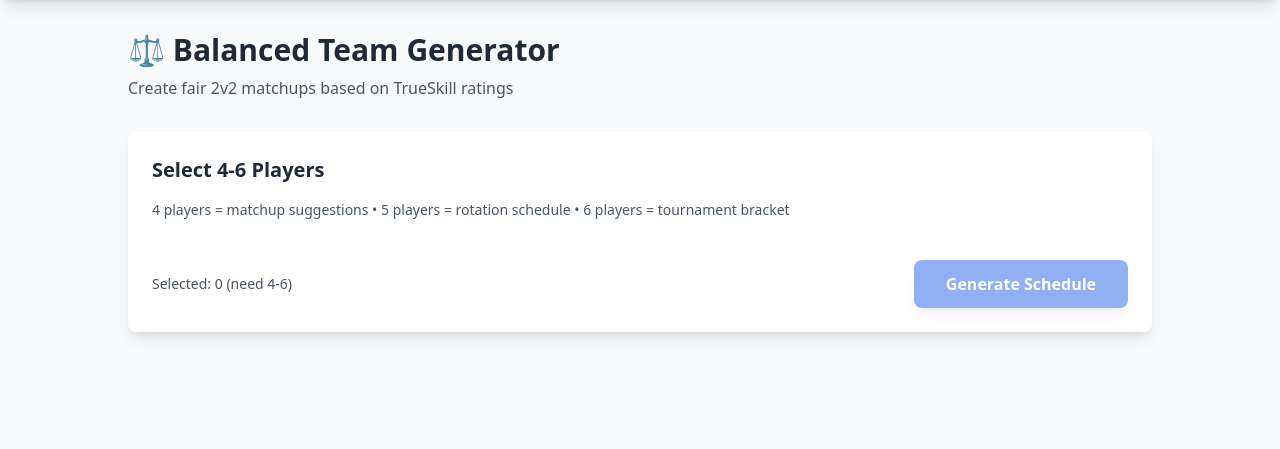
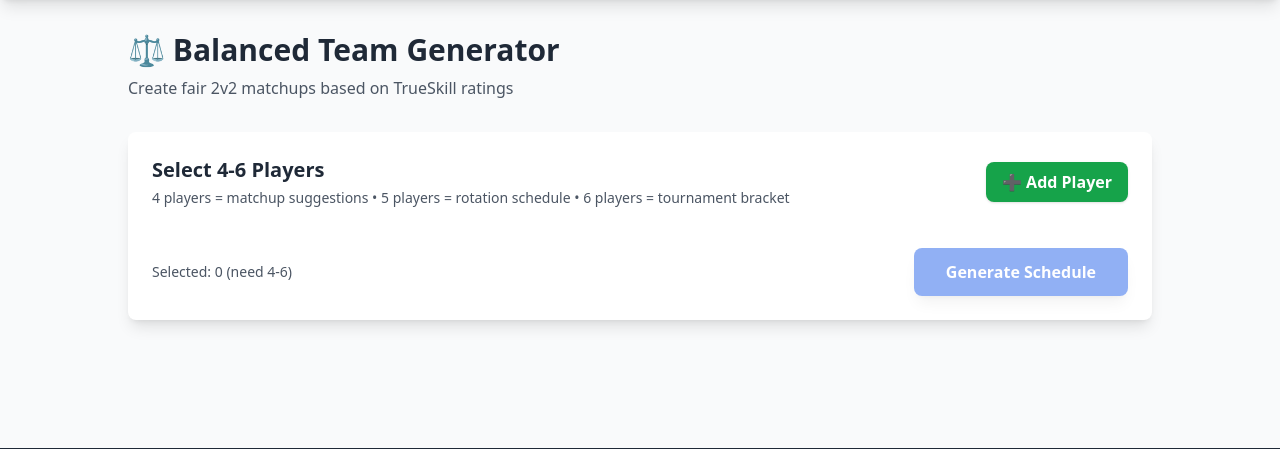
Before and after one commit to nkorobko/fifa-ranks, a FastAPI app: page /team-generator in a window 1280 px wide. Shown: the part 68-517 px from the top of the page. Run offline with FastAPI, Linux system fonts and the light colour scheme; some libraries are stand-ins or nearby versions.

Commit message:
Add 'Add Player' functionality to team generator
Features:
- Green '➕ Add Player' button on team generator page
- Modal dialog with player name input form
- Client-side validation (2-50 characters)
- Server-side validation with duplicate name checking
- Auto-reload page after successful creation

Backend:
- Added POST /api/v1/players/ endpoint
- PlayerCreate schema with name validation
- Returns 400 if player name already exists
- New players get default TrueSkill ratings (μ=25, σ=8.333)

UI:
- Modal with dark overlay (click outside to close)
- Error message display for failed creations
- Clean form with cancel/submit buttons
- Dark mode support

This allows users to add new players on-the-fly without needing admin access or SSH.

```diff
--- a/backend/app/templates/team_generator.html
+++ b/backend/app/templates/team_generator.html
@@ -12,10 +12,17 @@
 
     <!-- Player selection -->
     <div class="bg-white dark:bg-gray-800 rounded-lg shadow-lg p-6 mb-8">
-        <h3 class="text-xl font-bold text-gray-800 dark:text-gray-100 mb-4">Select 4-6 Players</h3>
-        <p class="text-sm text-gray-600 dark:text-gray-400 mb-4">
-            4 players = matchup suggestions • 5 players = rotation schedule • 6 players = tournament bracket
-        </p>
+        <div class="flex justify-between items-center mb-4">
+            <div>
+                <h3 class="text-xl font-bold text-gray-800 dark:text-gray-100">Select 4-6 Players</h3>
+                <p class="text-sm text-gray-600 dark:text-gray-400 mt-1">
+                    4 players = matchup suggestions • 5 players = rotation schedule • 6 players = tournament bracket
+                </p>
+            </div>
+            <button onclick="showAddPlayerModal()" class="bg-green-600 hover:bg-green-700 dark:bg-green-700 dark:hover:bg-green-600 text-white font-semibold px-4 py-2 rounded-lg shadow">
+                ➕ Add Player
+            </button>
+        </div>
 
         <div class="grid grid-cols-2 md:grid-cols-4 gap-3 mb-6">
             {% for player in players %}
@@ -46,6 +53,42 @@
     <div id="results" class="hidden">
         <h3 class="text-2xl font-bold text-gray-800 dark:text-gray-100 mb-6 text-center">Suggested Matchups</h3>
         <div id="matchups-container" class="space-y-6"></div>
+    </div>
+
+    <!-- Add Player Modal -->
+    <div id="add-player-modal" class="hidden fixed inset-0 bg-black/50 flex items-center justify-center z-50" onclick="closeAddPlayerModal(event)">
+        <div class="bg-white dark:bg-gray-800 rounded-lg shadow-xl p-6 max-w-md w-full mx-4" onclick="event.stopPropagation()">
+            <h3 class="text-xl font-bold text-gray-800 dark:text-gray-100 mb-4">Add New Player</h3>
+
+            <form id="add-player-form" onsubmit="addPlayer(event)">
+                <div class="mb-4">
+                    <label class="block text-sm font-medium text-gray-700 dark:text-gray-300 mb-2">
+                        Player Name
+                    </label>
+                    <input type="text"
+                           id="new-player-name"
+                           required
+                           minlength="2"
+                           maxlength="50"
+                           class="w-full px-4 py-2 border-2 border-gray-300 dark:border-gray-600 rounded-lg bg-white dark:bg-gray-900 text-gray-800 dark:text-gray-100 focus:border-blue-500 dark:focus:border-blue-400"
+                           placeholder="Enter player name">
+                </div>
+
+                <div id="add-player-error" class="hidden mb-4 p-3 bg-red-100 dark:bg-red-900/30 border border-red-400 dark:border-red-700 text-red-700 dark:text-red-300 rounded text-sm"></div>
+
+                <div class="flex justify-end space-x-3">
+                    <button type="button"
+                            onclick="closeAddPlayerModal()"
+                            class="px-4 py-2 text-gray-600 dark:text-gray-400 hover:text-gray-800 dark:hover:text-gray-200 font-medium">
+                        Cancel
+                    </button>
+                    <button type="submit"
+                            class="bg-green-600 hover:bg-green-700 dark:bg-green-700 dark:hover:bg-green-600 text-white font-semibold px-6 py-2 rounded-lg">
+                        Add Player
+                    </button>
+                </div>
+            </form>
+        </div>
     </div>
 </div>
 
@@ -94,6 +137,52 @@
         document.getElementById('count').textContent = count;
         // Enable button if 4, 5, or 6 players selected
         document.getElementById('generate-btn').disabled = count < 4 || count > 6;
+    }
+
+    function showAddPlayerModal() {
+        document.getElementById('add-player-modal').classList.remove('hidden');
+        document.getElementById('new-player-name').focus();
+        document.getElementById('add-player-error').classList.add('hidden');
+    }
+
+    function closeAddPlayerModal(event) {
+        if (!event || event.target.id === 'add-player-modal') {
+            document.getElementById('add-player-modal').classList.add('hidden');
+            document.getElementById('add-player-form').reset();
+            document.getElementById('add-player-error').classList.add('hidden');
+        }
+    }
+
+    async function addPlayer(event) {
+        event.preventDefault();
+
+        const name = document.getElementById('new-player-name').value.trim();
+        const errorDiv = document.getElementById('add-player-error');
+        errorDiv.classList.add('hidden');
+
+        try {
+            const response = await fetch('/api/v1/players/', {
+                method: 'POST',
+                headers: {
+                    'Content-Type': 'application/json',
+                },
+                body: JSON.stringify({ name: name }),
+            });
+
+            if (response.ok) {
+                // Success! Reload the page to show the new player
+                alert(`Player "${name}" added successfully!`);
+                window.location.reload();
+            } else {
+                const error = await response.json();
+                errorDiv.textContent = error.detail || 'Failed to add player';
+                errorDiv.classList.remove('hidden');
+            }
+        } catch (err) {
+            console.error(err);
+            errorDiv.textContent = 'Network error. Please try again.';
+            errorDiv.classList.remove('hidden');
+        }
     }
 
     async function generateTeams() {
```
Also changed, not shown: backend/app/routers/players.py (+48 -1 lines).
